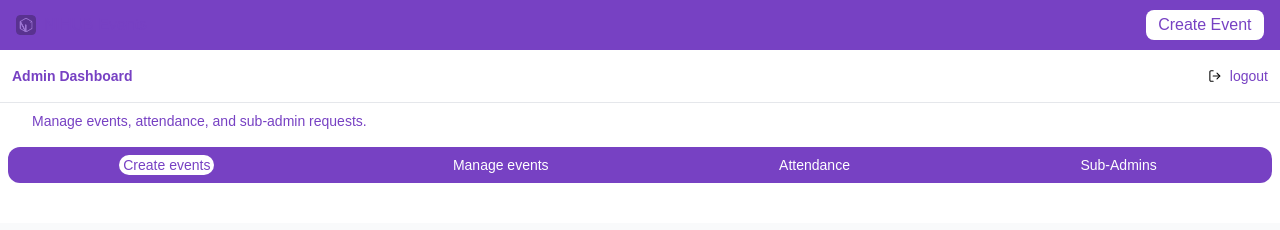
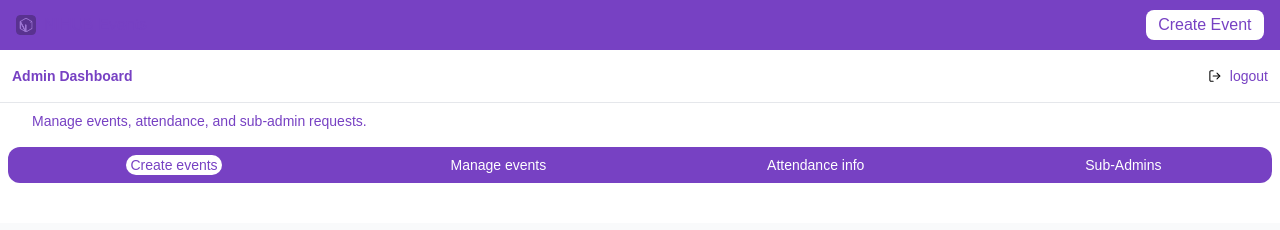
Before and after one commit to devyinka/NihubAttendance, a Next.js app: page /AddEvent in a window 1280 px wide. Shown: the top 230 px of the page. Built offline with nearby package versions, Linux system fonts and the light colour scheme; no server answers.

Commit message:
modified:   public/src/GeneralNavComponent.js

```diff
--- a/public/src/GeneralNavComponent.js
+++ b/public/src/GeneralNavComponent.js
@@ -19,7 +19,7 @@ export default function AdminDashboardLayout({
   const buttonLabels = {
     create: "Create events",
     manage: "Manage events",
-    Attendance: "Attendance",
+    Attendance: "Attendance info",
     subadmin: "Sub-Admins",
   };
 
@@ -62,7 +62,7 @@ export default function AdminDashboardLayout({
             key={btn}
             className={`rounded-xl px-1 transition text-sm ${
               activeButton === btn
-                ? "bg-white text-[#7741C3] mr-3"
+                ? "bg-white text-[#7741C3] mx-3 "
                 : "hover:bg-purple-700"
             }`}
             onClick={() => navigate(btn)}
```
